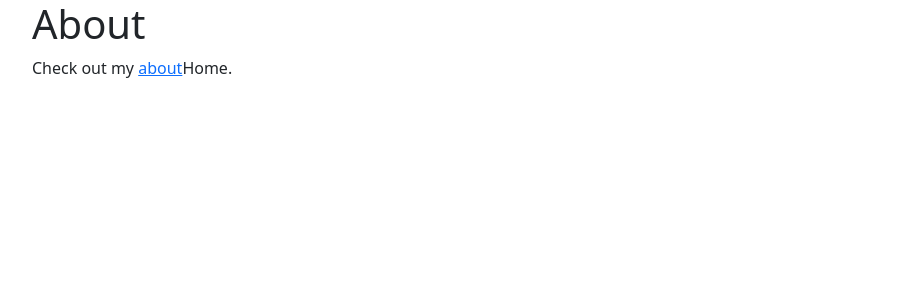
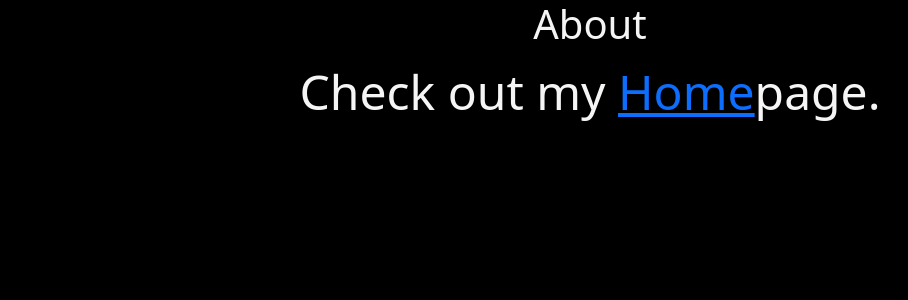
Before and after one commit to sibekov/davedjango, a Django app: page /about/ in a window 1280 px wide. Shown: the top 300 px of the page, without its empty margins (50-958 px from the left). Run offline with Django 5.2, Linux system fonts and the light colour scheme.

Commit message:
Add static files js and css

```diff
--- a/myproject/myproject/settings.py
+++ b/myproject/myproject/settings.py
@@ -15,7 +15,7 @@ import os
 # Build paths inside the project like this: BASE_DIR / 'subdir'.
 BASE_DIR = Path(__file__).resolve().parent.parent
 TEMPLATES_DIR=os.path.join(BASE_DIR,'templates')
-
+STATIC_DIR=os.path.join(BASE_DIR,'static')
 # Quick-start development settings - unsuitable for production
 # See https://docs.djangoproject.com/en/5.1/howto/deployment/checklist/
 
@@ -118,6 +118,8 @@ USE_TZ = True
 
 STATIC_URL = 'static/'
 
+STATICFILES_DIRS=[STATIC_DIR,]
+
 # Default primary key field type
 # https://docs.djangoproject.com/en/5.1/ref/settings/#default-auto-field
 
--- /dev/null
+++ b/myproject/static/css/style.css
@@ -0,0 +1,17 @@
+*{
+margin:0;
+box-sizing: border-box;
+}
+
+body{
+    min-height:100hv;
+    display:grid;
+    place-content:center;
+    font-size: 3rem;
+    background-color: black;
+    color:whitesmoke;
+}
+
+h1,p{
+    text-align: center;
+}
--- /dev/null
+++ b/myproject/static/js/myscript.js
@@ -0,0 +1,2 @@
+
+console.log("printing from my own folder !!!!!")
--- a/myproject/templates/about.html
+++ b/myproject/templates/about.html
@@ -2,5 +2,5 @@
 {% extends 'base.html' %}
 {% block body_block %}
 <h1>About</h1>
-<p>Check out my <a href="/">about</a>Home.</p>
+<p>Check out my <a href="/">Home</a>page.</p>
 {% endblock %}
--- a/myproject/templates/base.html
+++ b/myproject/templates/base.html
@@ -1,9 +1,13 @@
 <!DOCTYPE html>
+{% load static %}
 <html lang="en">
 <head>
     <meta charset="UTF-8">
     <meta name="viewport" content="width=device-width, initial-scale=1.0">
     <link rel="stylesheet" href="https://cdn.jsdelivr.net/npm/bootstrap@5.3.3/dist/css/bootstrap.min.css">
+    <link rel="stylesheet" href="{% static 'css/style.css' %}">
+
+
     <title>BASE</title>
 </head>
 <body>
@@ -11,6 +15,8 @@
 {% block body_block %}
 {% endblock %}
 </div>
+
+<script src="{% static 'js/myscript.js' %}"></script>
 <script src="https://cdn.jsdelivr.net/npm/bootstrap@5.3.3/dist/js/bootstrap.bundle.min.js"></script>
 </body>
 
```
